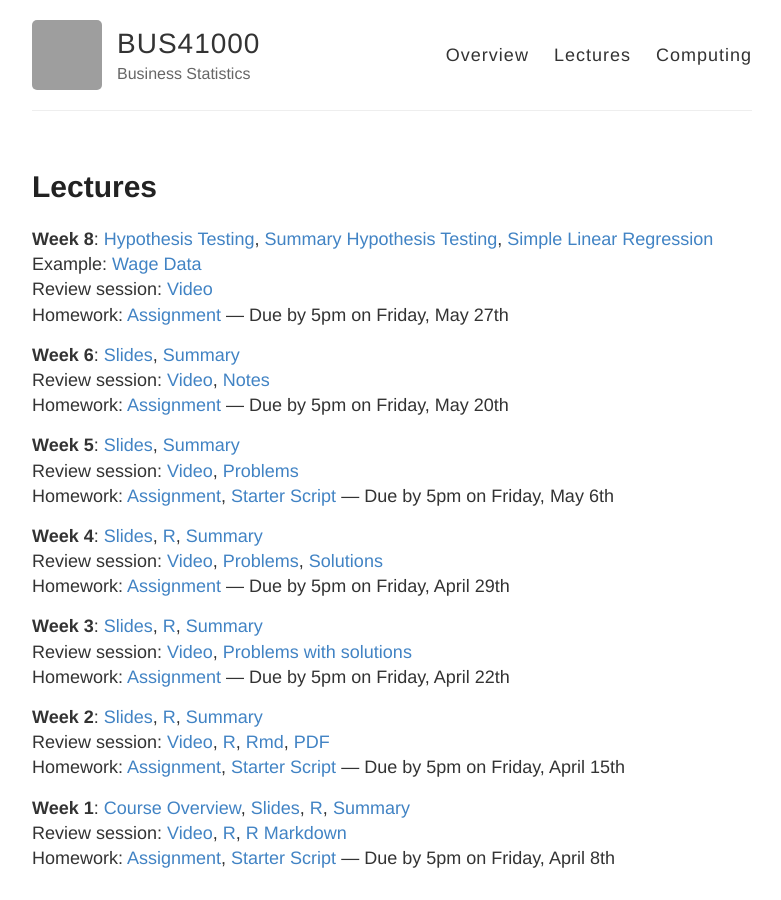
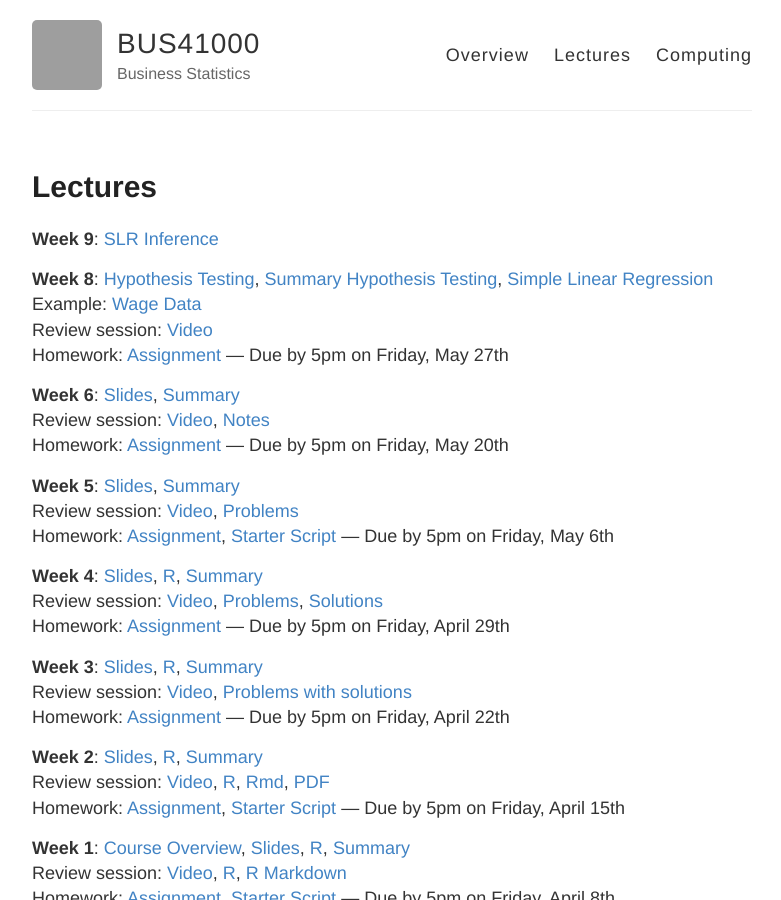
Before and after one commit to mlakolar/BUS41000, a Jekyll site: the page built from lectures.md, in a window 1280 px wide and 900 px high. Shown: the whole window, without its empty margins (248-1029 px from the left). Built offline with Jekyll 4.4.1, drawn with Linux system fonts in a browser that asks for light colours; grey boxes are pictures that could not be loaded.

Commit message:
Update lectures.md

```diff
--- a/lectures.md
+++ b/lectures.md
@@ -3,6 +3,9 @@ layout: page
 title: Lectures
 permalink: /lectures/
 ---
+
+**Week 9**: [SLR Inference](https://github.com/mlakolar/BUS41000/raw/master/slides/08_lecture_slr_inference.pdf)
+
 
 **Week 8**:
 [Hypothesis Testing](https://github.com/mlakolar/BUS41000/raw/master/slides/08_lecture_hypothesisTesting.pdf),
```
